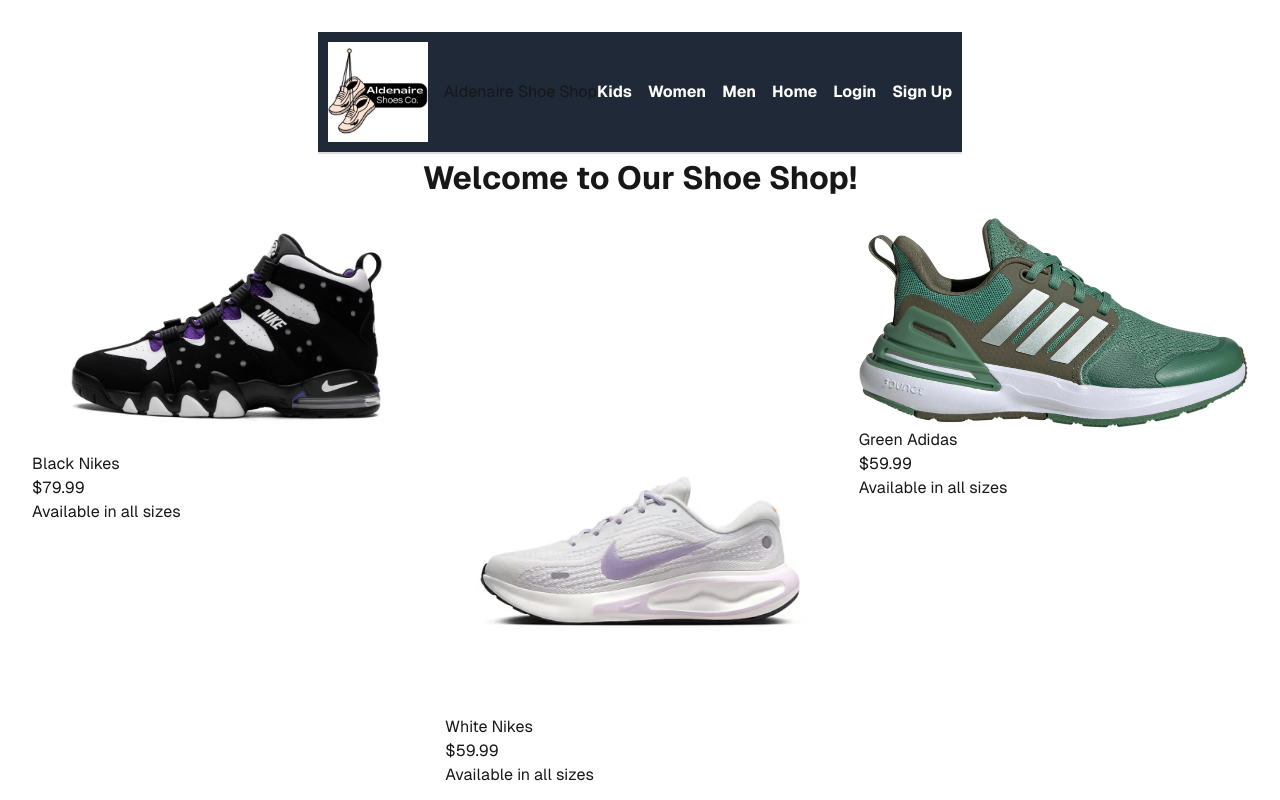
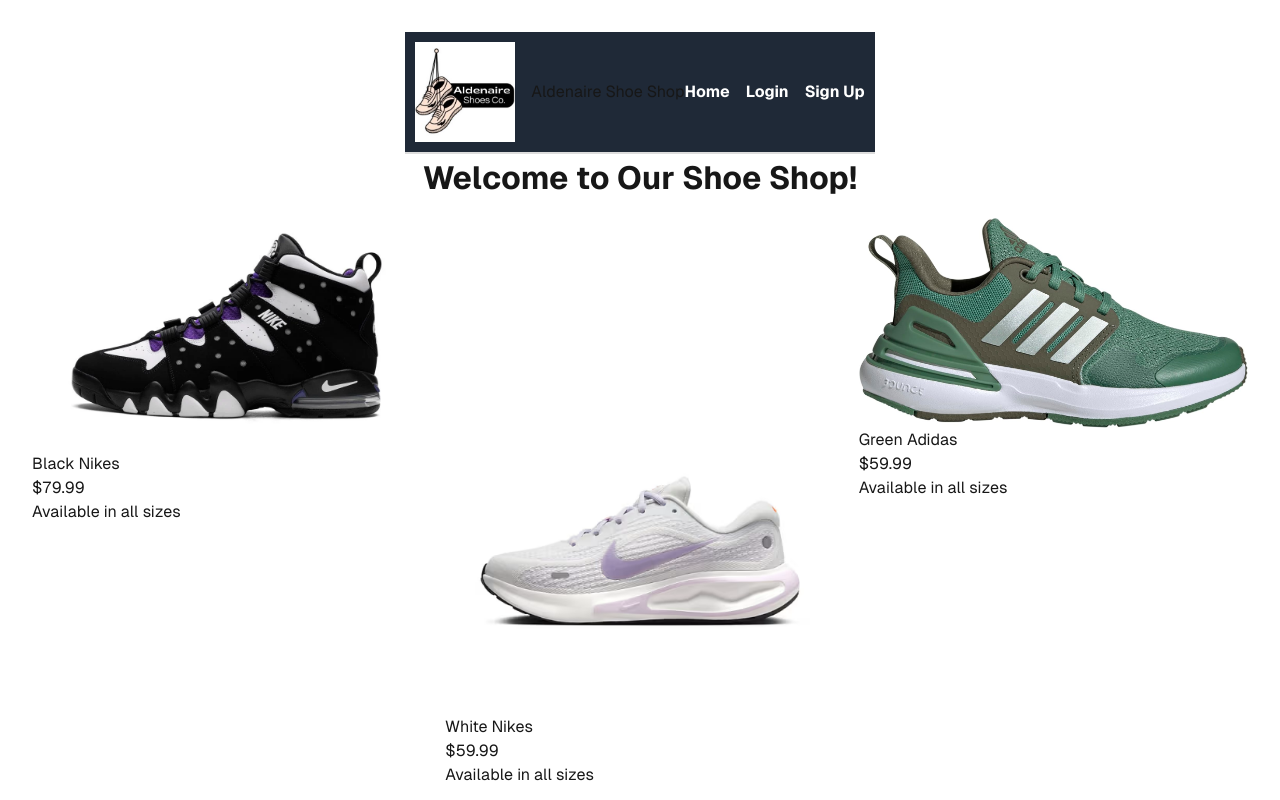
Before and after one commit to kendalllnae/FinalProject, a Next.js app: page / in a window 1280 px wide. Shown: the top 800 px of the page. Built offline with nearby package versions, Linux system fonts and the light colour scheme.

Commit message:
remove kids, men, women

```diff
--- a/src/app/components/Header.tsx
+++ b/src/app/components/Header.tsx
@@ -35,9 +35,6 @@
 
       {/* Navigation Links on the right */}
       <nav className={styles.navLinks}>
-        <Link href="/kids" className={styles.navLink}>Kids</Link>
-        <Link href="/women" className={styles.navLink}>Women</Link>
-        <Link href="/men" className={styles.navLink}>Men</Link>
         <Link href="/" className={styles.navLink}>Home</Link>
         {isLoggedIn ? (
           <>
```
